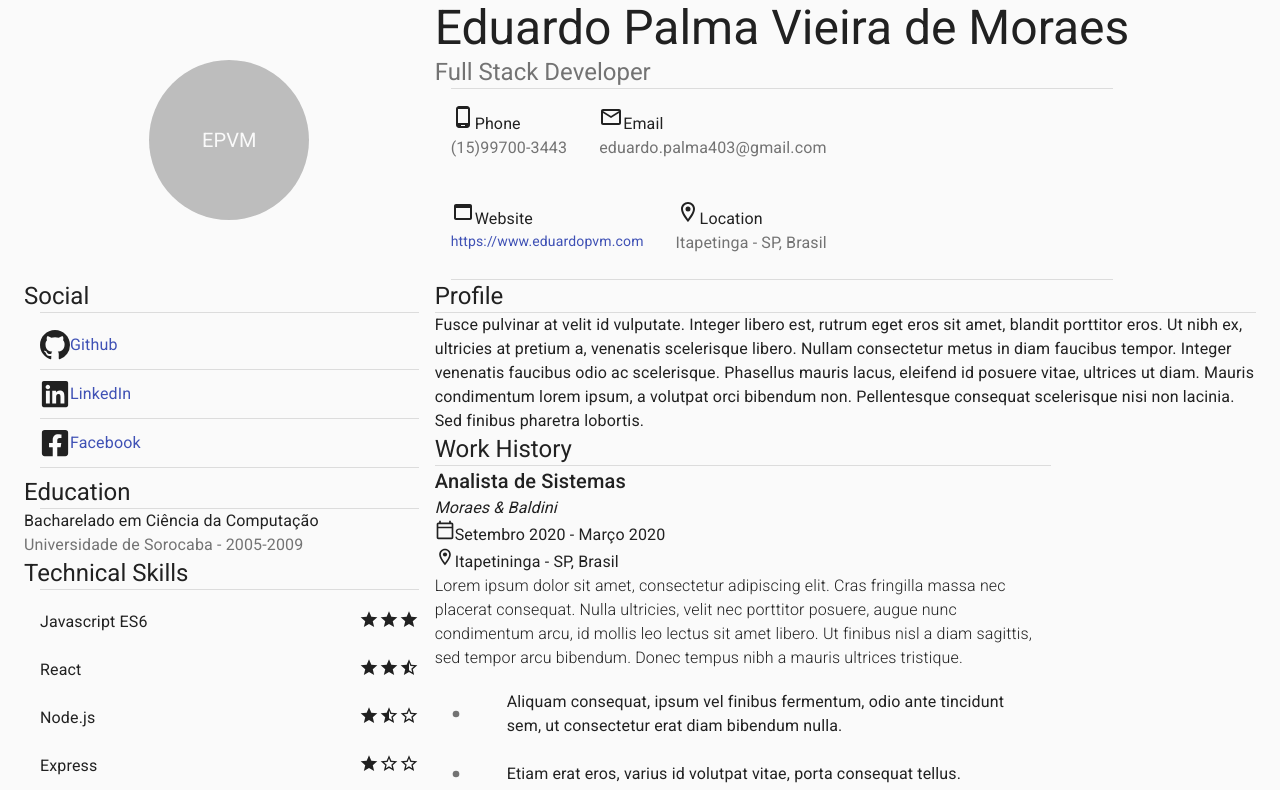
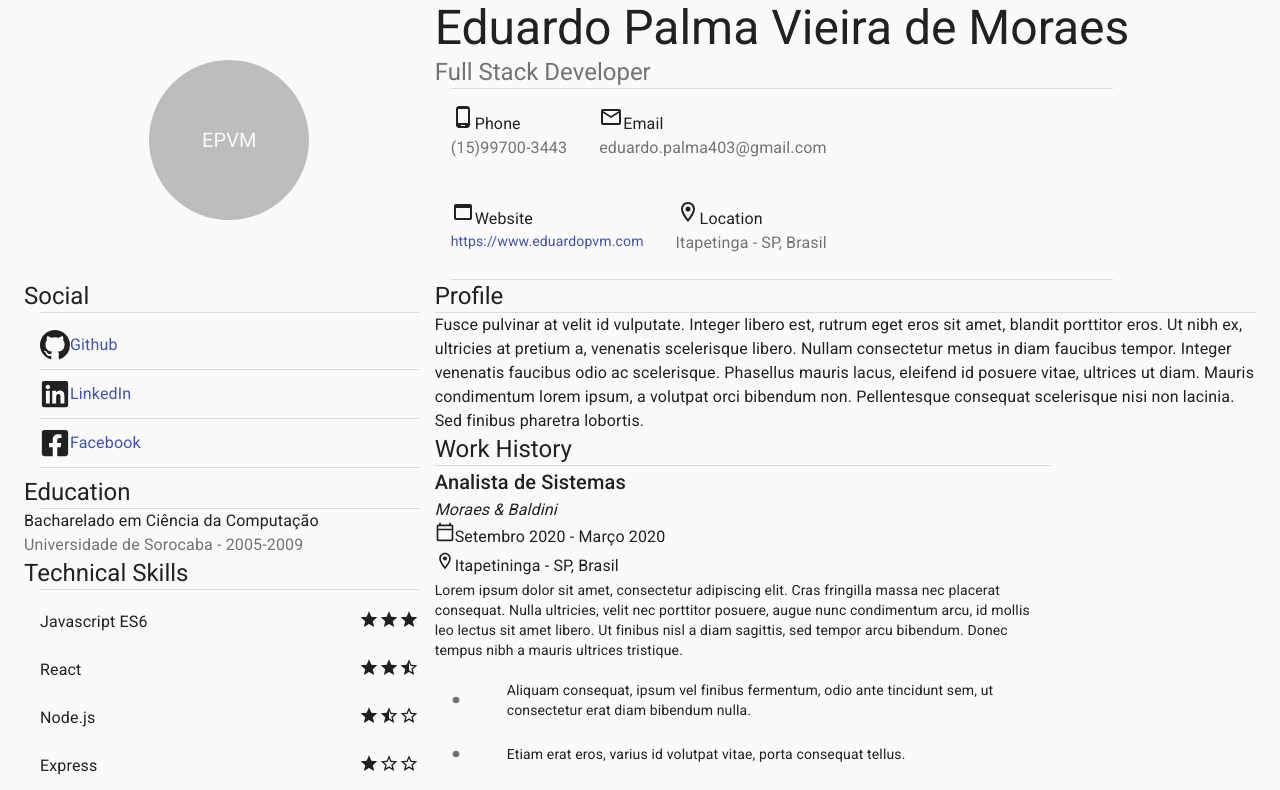
Before and after one commit to eduardopvm/react-cv, a React (Create React App) app: page / in a window 1280 px wide. Shown: the top 790 px of the page. Built offline with nearby package versions, Linux system fonts and the light colour scheme.

Commit message:
more styling gobbledygook

```diff
--- a/src/ProfissionalProfile.js
+++ b/src/ProfissionalProfile.js
@@ -7,7 +7,7 @@ export default function Personal(props) {
     <React.Fragment>
       <Typography variant="h5">Profile</Typography>
       <Divider />
-      <Typography>{props.profileText}</Typography>
+      <Typography variant="body1">{props.profileText}</Typography>
     </React.Fragment>
   );
 }
--- a/src/WorkHistoryItem.js
+++ b/src/WorkHistoryItem.js
@@ -18,28 +18,30 @@ export default function WorkHistoryItem(props) {
         <ListItemIcon>
           <FiberManualRecordIcon style={{ fontSize: 10 }} />
         </ListItemIcon>
-        <ListItemText>{text}</ListItemText>
+        <ListItemText>
+          <Typography variant="body2">{text}</Typography>
+        </ListItemText>
       </ListItem>
     );
   });
 
   return (
-    <Typography color="textPrimary" component="div">
-      <Box fontWeight="fontWeightMedium" fontSize="h6.fontSize">
-        {props.history.role}
-      </Box>
-      <Box fontStyle="oblique">{props.history.company}</Box>
-      <Box>
+    <Box>
+      <Typography variant="h6">{props.history.role}</Typography>
+      <Typography variant="body1" style={{ fontStyle: "oblique" }}>
+        {props.history.company}
+      </Typography>
+      <Typography variant="subtitle1">
         <CalendarTodayOutlinedIcon fontSize="small" />
         {props.history.job_start} - {props.history.job_end}
-      </Box>
-      <Box>
+      </Typography>
+      <Typography variant="subtitle1">
         <LocationOnOutlinedIcon fontSize="small" />
         {props.history.location}
-      </Box>
-      <Box fontWeight="fontWeightLight">{props.history.description}</Box>
+      </Typography>
+      <Typography variant="body2">{props.history.description}</Typography>
 
       <List>{highlights}</List>
-    </Typography>
+    </Box>
   );
 }
```
